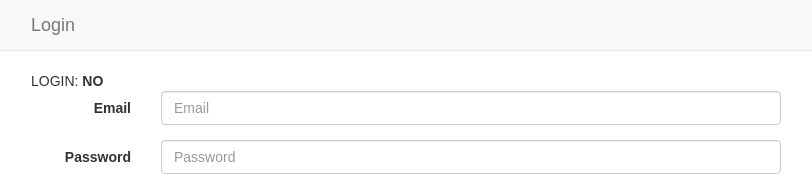
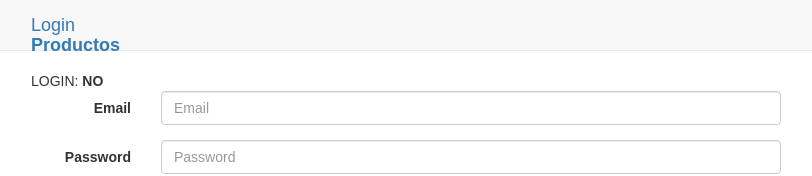
Before and after one commit to IvetteLovegood/loginreduxstate, a React (Create React App) app: page / in a window 1280 px wide. Shown: the top 176 px of the page, without its empty margins (39-851 px from the left). Built offline with nearby package versions, Linux system fonts and the light colour scheme.

Commit message:
Se agrego link de productos

```diff
--- a/src/App.js
+++ b/src/App.js
@@ -1,6 +1,7 @@
 import React, { Component } from 'react';
 import { Navbar, Grid, Row, Col } from 'react-bootstrap';
 import Layout from './components/Layout';
+import ViewPublic from './components/ViewPublic';
 import './App.css';
 
 class App extends Component {
@@ -11,6 +12,7 @@ class App extends Component {
                   <Navbar.Header>
                       <Navbar.Brand>
                           <a>Login</a>
+                          <a><ViewPublic /></a>
                       </Navbar.Brand>
                   </Navbar.Header>
               </Navbar>
--- a/src/actionCreators.js
+++ b/src/actionCreators.js
@@ -13,4 +13,5 @@ const logOut = user => {
 	}
 }
 
+
 export {logIn, logOut};
--- a/src/components/Login.js
+++ b/src/components/Login.js
@@ -42,6 +42,7 @@ const mapDispatchToProps = dispatch => {
     return {
         logIn(user) {
             dispatch(logIn(user));
+            console.log(user);
         }
     }
 }
--- /dev/null
+++ b/src/components/ViewPublic.js
@@ -0,0 +1,32 @@
+import React, { Component } from 'react';
+import Login from './Login';
+import store from '../store';
+
+class Layout extends Component {
+
+    constructor(props) {
+        super(props);
+
+        this.state = {
+            user: ""
+        }
+
+        store.subscribe(() => {
+            this.setState({
+                user: store.getState().user
+            });
+        });
+    }
+
+    render() {
+
+        const isLoggedIn = this.state.user;
+
+        return (
+            <div><b>{isLoggedIn ? '' : 'Productos'}</b>
+            </div>
+        );
+    }
+}
+
+export default Layout;
```
Also changed, not shown: src/store.js (+7 -6 lines).
